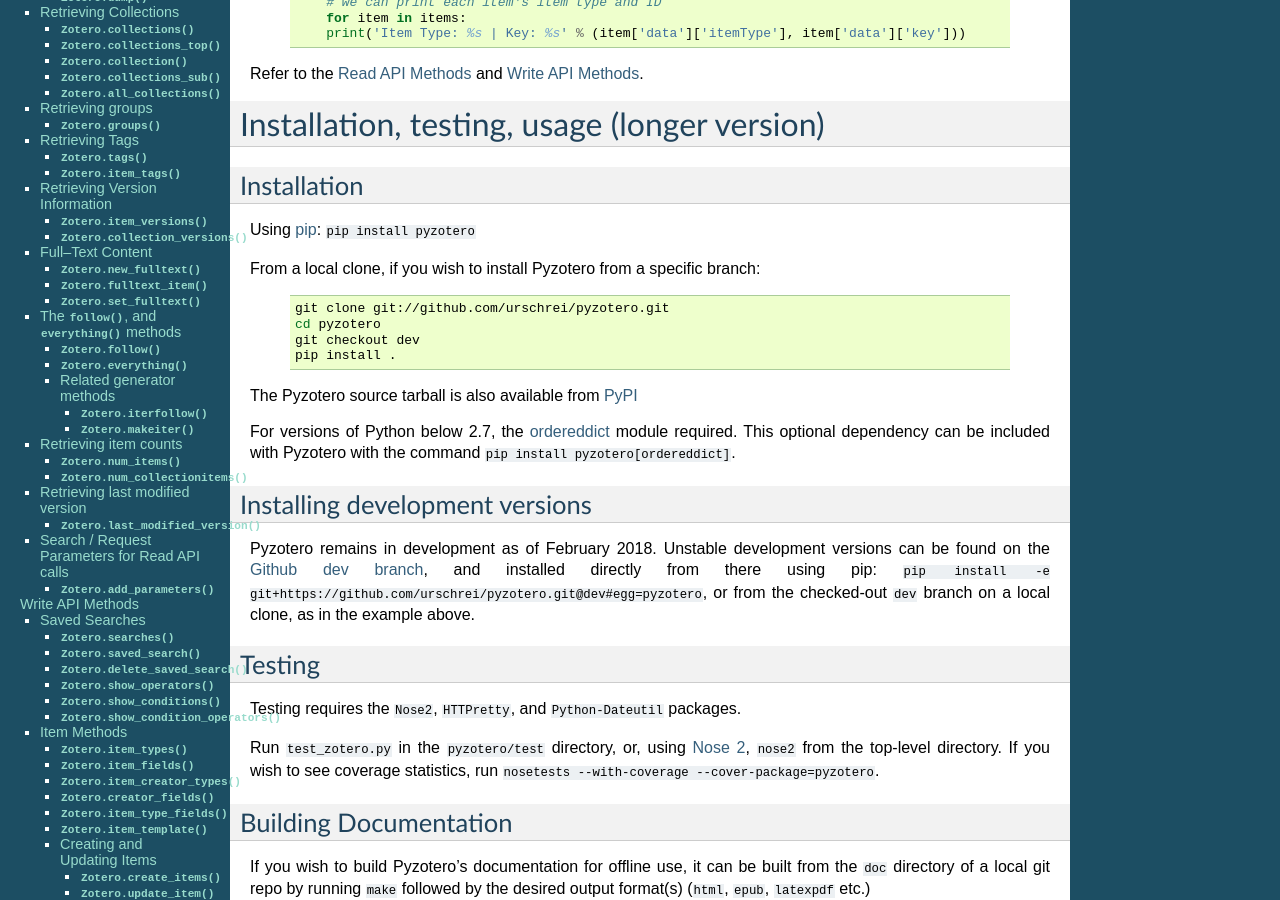
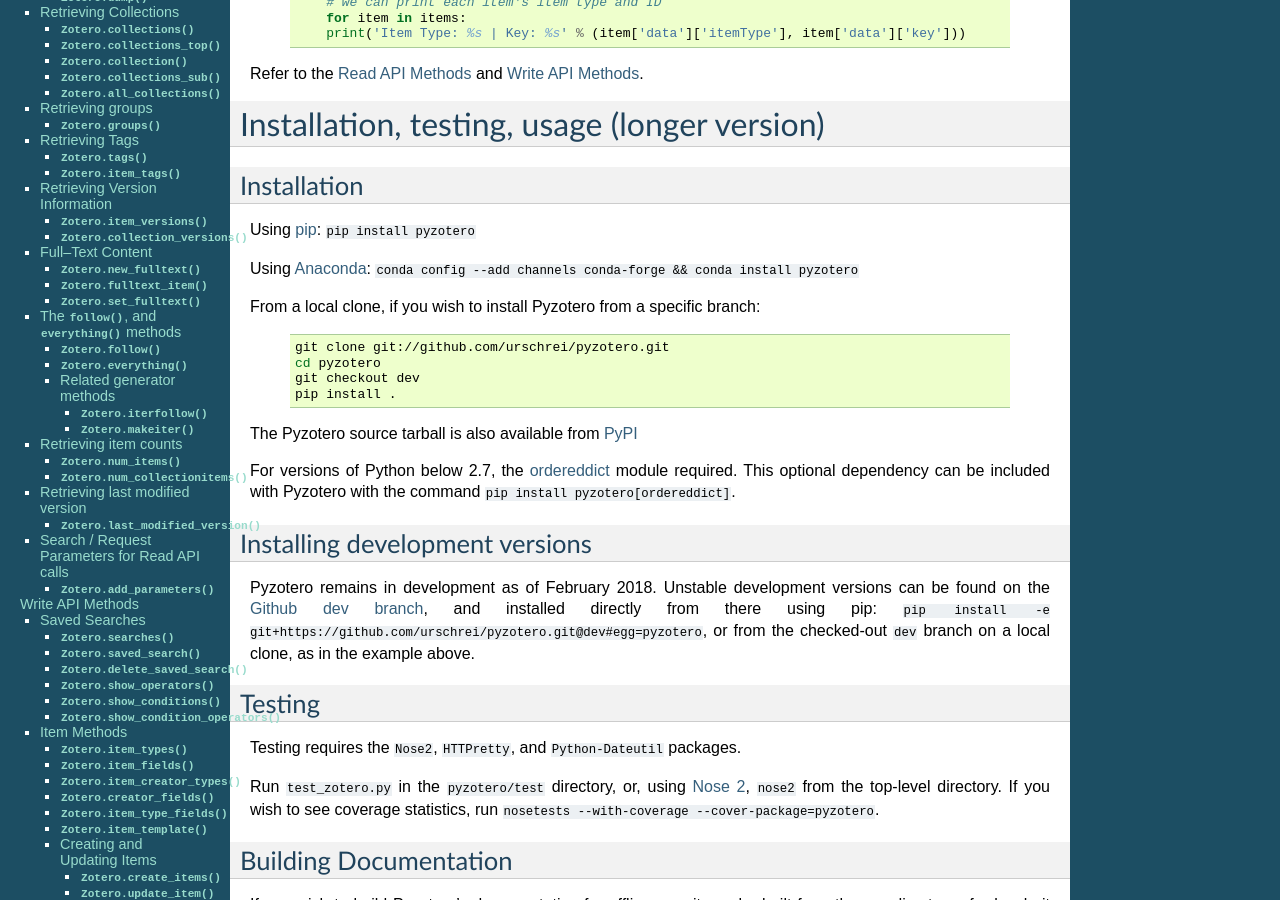
Before and after one commit to urschrei/pyzotero, a Sphinx documentation site: the page built from doc/index.rst, in a window 1280 px wide and 900 px high, scrolled down 534 px. Built offline with Sphinx 7.4.7, drawn with Linux system fonts in a browser that asks for light colours; the version number could not be read and is left out.

Commit message:
Update docs with Anaconda install details

```diff
--- a/doc/index.rst
+++ b/doc/index.rst
@@ -48,6 +48,8 @@
 Installation
 ============
 Using `pip <http://www.pip-installer.org/en/latest/index.html>`_: ``pip install pyzotero``
+
+Using `Anaconda <https://www.anaconda.com/distribution/>`_: ``conda config --add channels conda-forge && conda install pyzotero``
 
 From a local clone, if you wish to install Pyzotero from a specific branch:
 
```
